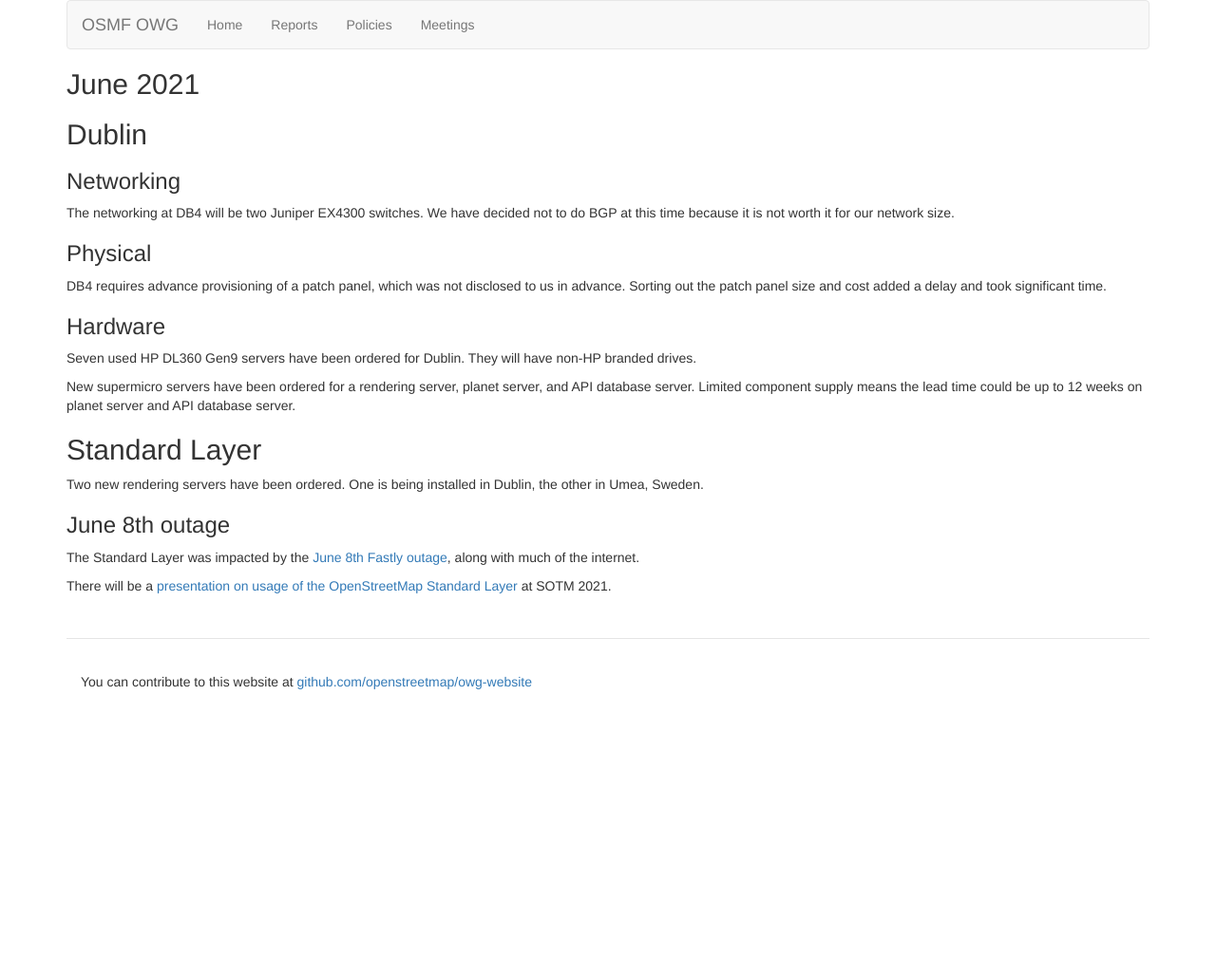
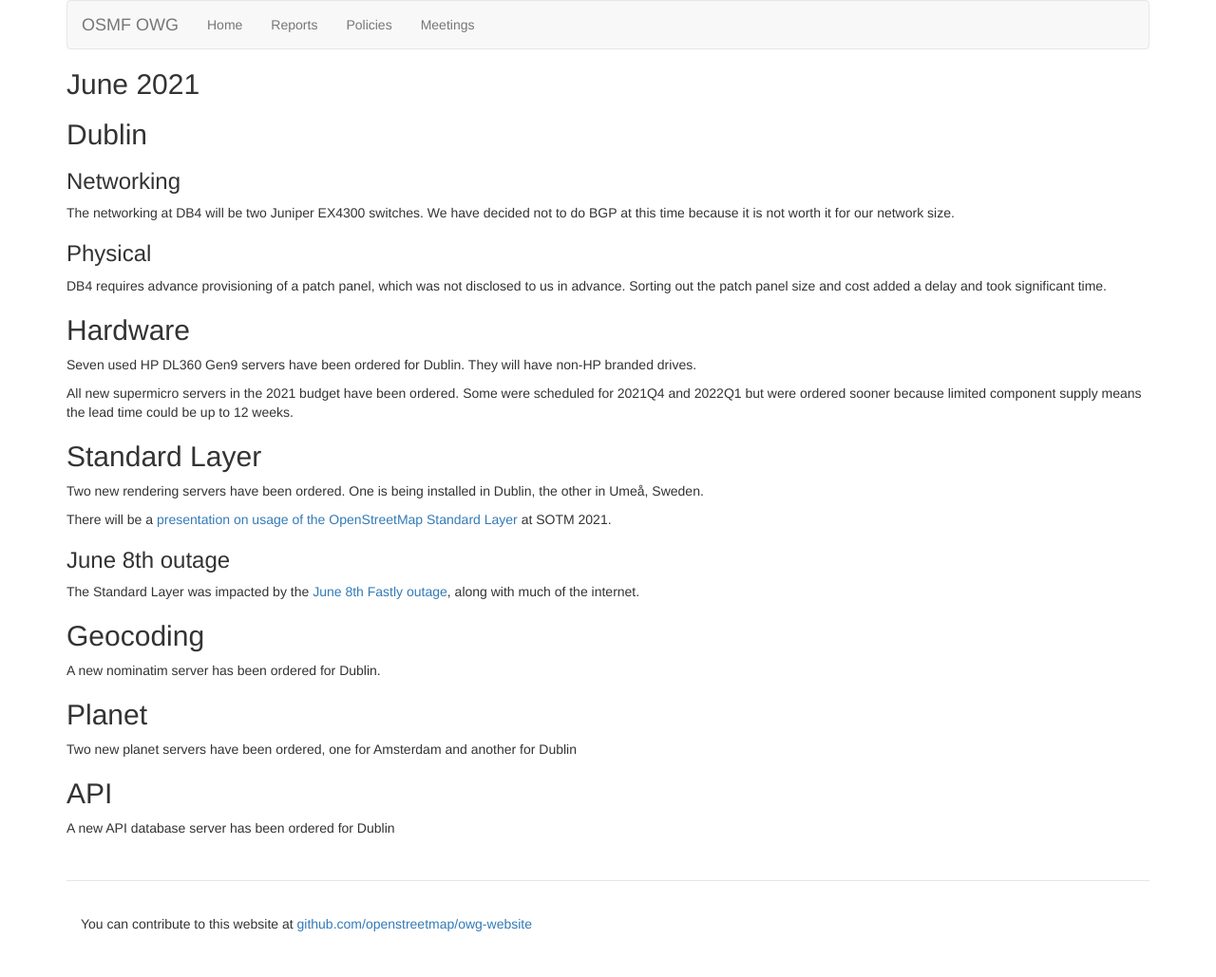
Before and after one commit to openstreetmap/owg-website, a Jekyll site: the page built from _posts/2021-06-01-june.md, in a window 1280 px wide. Shown: the whole page at 95% size. Built offline with Jekyll 4.4.1, drawn with Linux system fonts in a browser that asks for light colours; before the commit the page ends 900 px from its top, so only the background shows below that.

Commit message:
Add some more detail to June

```diff
--- a/_posts/2021-06-01-june.md
+++ b/_posts/2021-06-01-june.md
@@ -14,18 +14,30 @@
 
 DB4 requires advance provisioning of a patch panel, which was not disclosed to us in advance. Sorting out the patch panel size and cost added a delay and took significant time.
 
-### Hardware
+## Hardware
 
 Seven used HP DL360 Gen9 servers have been ordered for Dublin. They will have non-HP branded drives.
 
-New supermicro servers have been ordered for a rendering server, planet server, and API database server. Limited component supply means the lead time could be up to 12 weeks on planet server and API database server.
+All new supermicro servers in the 2021 budget have been ordered. Some were scheduled for 2021Q4 and 2022Q1 but were ordered sooner because limited component supply means the lead time could be up to 12 weeks.
 
 ## Standard Layer
 
-Two new rendering servers have been ordered. One is being installed in Dublin, the other in Umea, Sweden.
+Two new rendering servers have been ordered. One is being installed in Dublin, the other in Umeå, Sweden.
+
+There will be a [presentation on usage of the OpenStreetMap Standard Layer](https://2021.stateofthemap.org/sessions/GGLYCK/) at SOTM 2021.
 
 ### June 8th outage
 
 The Standard Layer was impacted by the [June 8th Fastly outage](https://www.fastly.com/blog/summary-of-june-8-outage), along with much of the internet.
 
-There will be a [presentation on usage of the OpenStreetMap Standard Layer](https://2021.stateofthemap.org/sessions/GGLYCK/) at SOTM 2021.
+## Geocoding
+
+A new nominatim server has been ordered for Dublin.
+
+## Planet
+
+Two new planet servers have been ordered, one for Amsterdam and another for Dublin
+
+## API
+
+A new API database server has been ordered for Dublin
```
